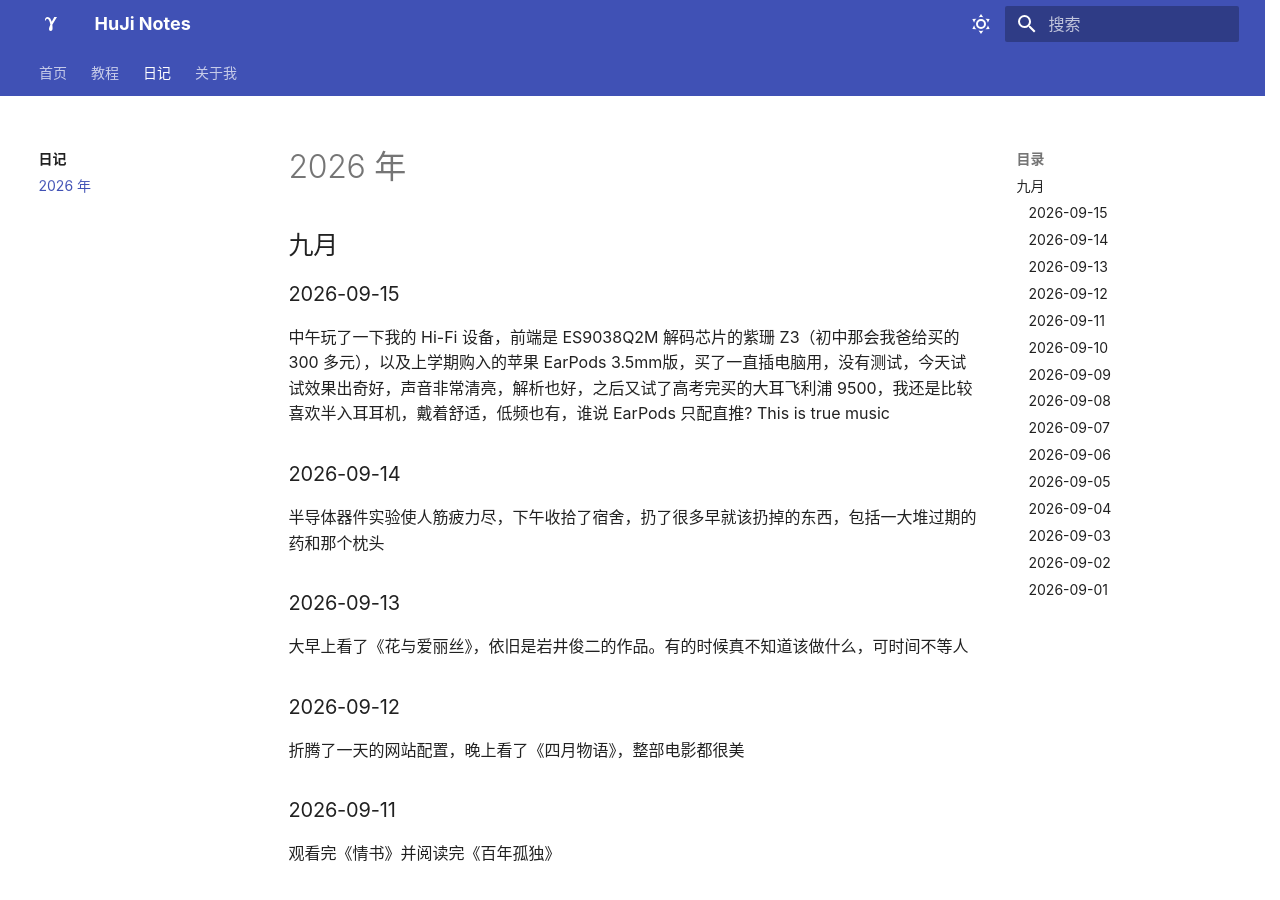
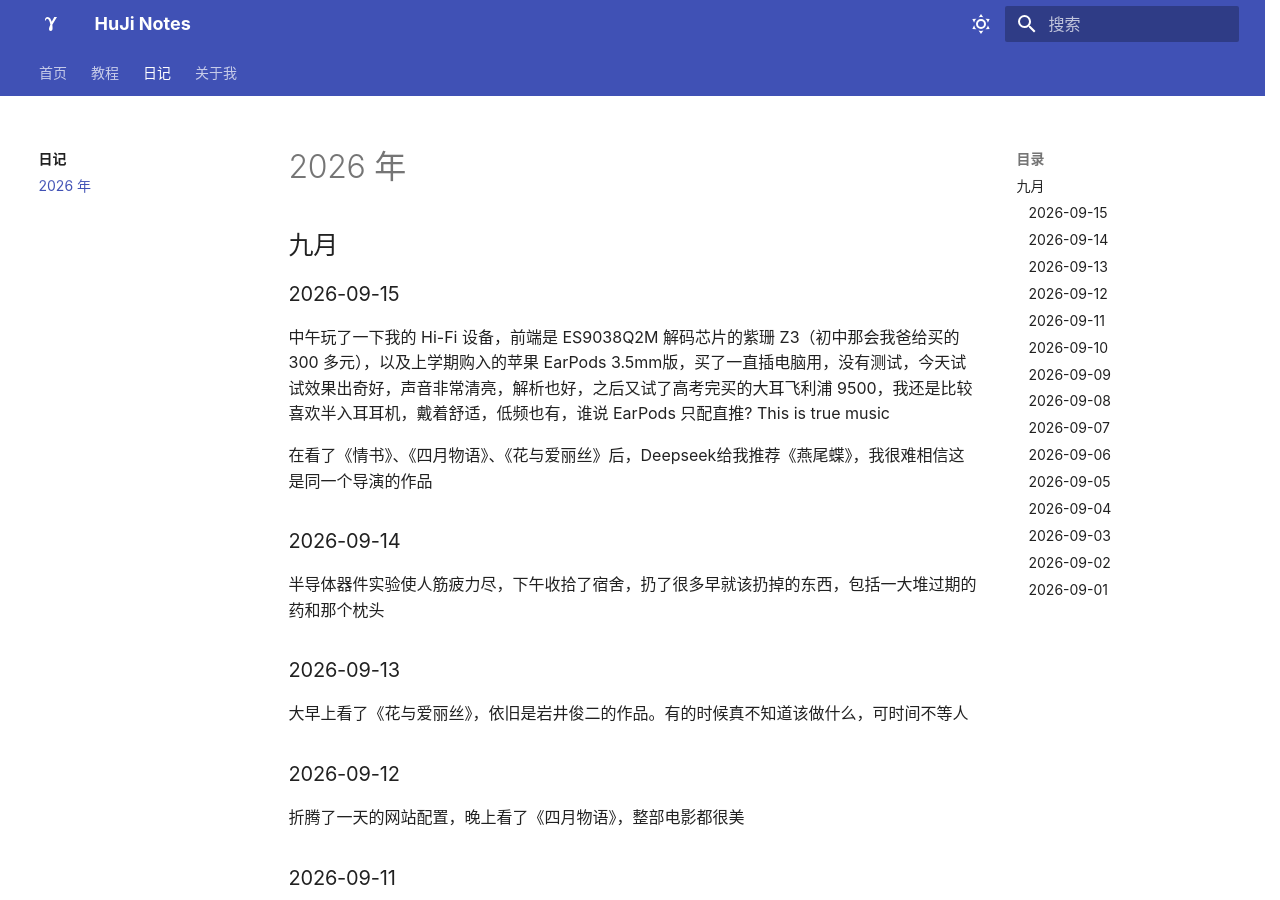
Before and after one commit to Hujiko02/Hujiko02.github.io, an MkDocs documentation site: the page built from docs/diary/2026.md, in a window 1280 px wide and 900 px high. Built offline with MkDocs 1.6.1 and Material for MkDocs 9.7.7, drawn with Linux system fonts in a browser that asks for light colours.

Commit message:
Auto update 2026-09-15 22:49:15

```diff
--- a/docs/diary/2026.md
+++ b/docs/diary/2026.md
@@ -5,6 +5,8 @@
 ### 2026-09-15
 
 中午玩了一下我的 Hi-Fi 设备，前端是 ES9038Q2M 解码芯片的紫珊 Z3（初中那会我爸给买的 300 多元），以及上学期购入的苹果 EarPods 3.5mm版，买了一直插电脑用，没有测试，今天试试效果出奇好，声音非常清亮，解析也好，之后又试了高考完买的大耳飞利浦 9500，我还是比较喜欢半入耳耳机，戴着舒适，低频也有，谁说 EarPods 只配直推? This is true music
+
+在看了《情书》、《四月物语》、《花与爱丽丝》后，Deepseek给我推荐《燕尾蝶》，我很难相信这是同一个导演的作品
 
 ### 2026-09-14
 
```
